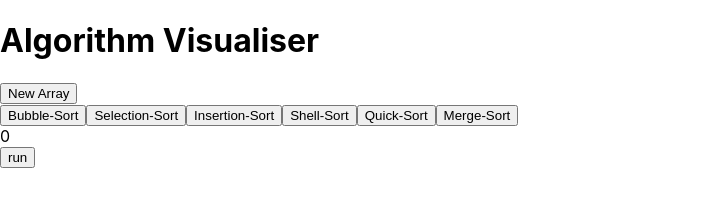
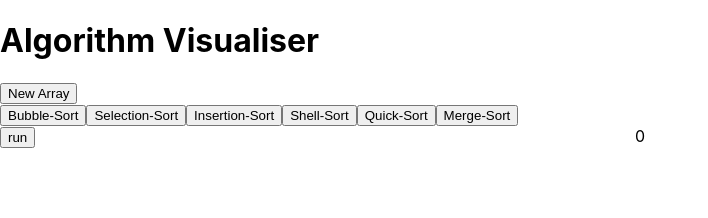
Before and after one commit to brendonwang9/AlgorithmVisualiser, a React (Create React App) app: page / in a window 1280 px wide. Shown: the top 218 px of the page, without its empty margins (0-708 px from the left). Built offline with nearby package versions, Linux system fonts and the light colour scheme.

Commit message:
mvp complete

```diff
--- a/src/App.js
+++ b/src/App.js
@@ -12,7 +12,7 @@ function App() {
         <h1>Algorithm Visualiser</h1>
         <NavBar array={array} setArray={setArray} algorithm={algorithm} setAlgorithm={setAlgorithm} />
       </header>
-      <Visualiser array={array} setArray={setArray} algorithm={algorithm} setAlgorithm={setAlgorithm} />
+      <Visualiser array={array} setArray={setArray} algorithm={algorithm} />
     </div>
   );
 }
--- a/src/components/Algorithms.js
+++ b/src/components/Algorithms.js
@@ -1,17 +1,17 @@
 
-function getRandomInt(num) {
-    return Math.floor(Math.random() * num)
-}
+// function getRandomInt(num) {
+//     return Math.floor(Math.random() * num)
+// }
 
-function createNewArray() {
-    var array = []
-    for (let i = 0; i < 100; i++) {
-        array.push(getRandomInt(100))
-    }
-    return array
-}
+// function createNewArray() {
+//     var array = []
+//     for (let i = 0; i < 100; i++) {
+//         array.push(getRandomInt(100))
+//     }
+//     return array
+// }
 
-var newarray = createNewArray()
+// var newarray = createNewArray()
 
 function bubbleSort(array) {
     // swap on each comparison to bubble largest to top of array
@@ -83,7 +83,7 @@ function gapInsertionSort(array, start, gap) {
     return array
 }
 
-function quickSort(array, first = 0, last = 99) {
+function quickSort(array, first = 0, last = 9) {
     // choose a pivot value and move pivot value to its correct position in array first
     // pivot value aims to divide array into half (smaller than and bigger than halves)
     // divide and conquer similar to merge sort from there
--- a/src/components/Visualiser.css
+++ b/src/components/Visualiser.css
@@ -0,0 +1,4 @@
+.visualiser-container {
+    display:flex;
+    justify-content: space-around;
+}
--- a/src/components/Visualiser.js
+++ b/src/components/Visualiser.js
@@ -1,38 +1,45 @@
 import "./Visualiser.css"
 import sortingAlgorithms from "./Algorithms"
-import { useEffect } from "react"
+// import { useEffect } from "react"
 
-function Visualiser({ array, setArray, algorithm, setAlgorithm }) {
+function Visualiser({ array, setArray, algorithm }) {
     function ArrayBars() {
         var divArray = []
         for (let i = 0; i < array.length; i++) {
             divArray.push(
-                <div key={i} className="bars">
+                <div
+                    key={i}
+                    className="bars"
+                    style={{
+                        background: "red",
+                        height: `${array[i]}px`
+                    }}
+                >
                     {array[i]}
                 </div>
             )
         }
         return divArray
     }
-    useEffect(() => {
-        console.log("effects")
-        ArrayBars()
-    }, [array])
+    // useEffect(() => {
+    //     console.log("effects")
+    //     ArrayBars()
+    // }, [array])
     function runAlgorithm(algorithm) {
         var refactorAlgo = algorithm[0].toLowerCase() + algorithm.replace("-", "").slice(1)
         sort(sortingAlgorithms[refactorAlgo])
     }
     function sort(sortingFunction) {
-        console.log(`sorting with ${sortingFunction}`)
-        var sortedArray = sortingFunction(array)
-        console.log(sortedArray)
-        return () => setArray(sortedArray)
+        var sortedArray = sortingFunction(array).map(num => num)
+        setArray(sortedArray)
     }
     return (
-        <div className="visualiser-container">
-            <ArrayBars />
+        <>
+            <div className="visualiser-container">
+                <ArrayBars />
+            </div>
             <button onClick={() => runAlgorithm(algorithm)}>run</button>
-        </div>
+        </>
     )
 }
 
```
Also changed, not shown: 1 other file (tests, documents, lock files or other folders).
